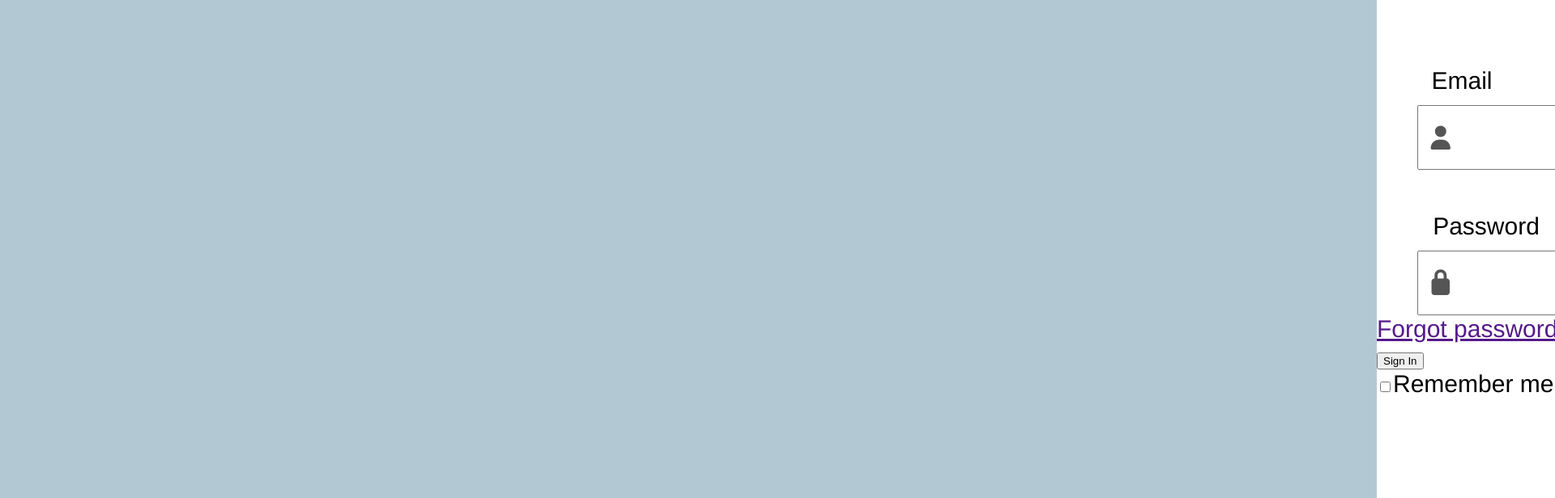
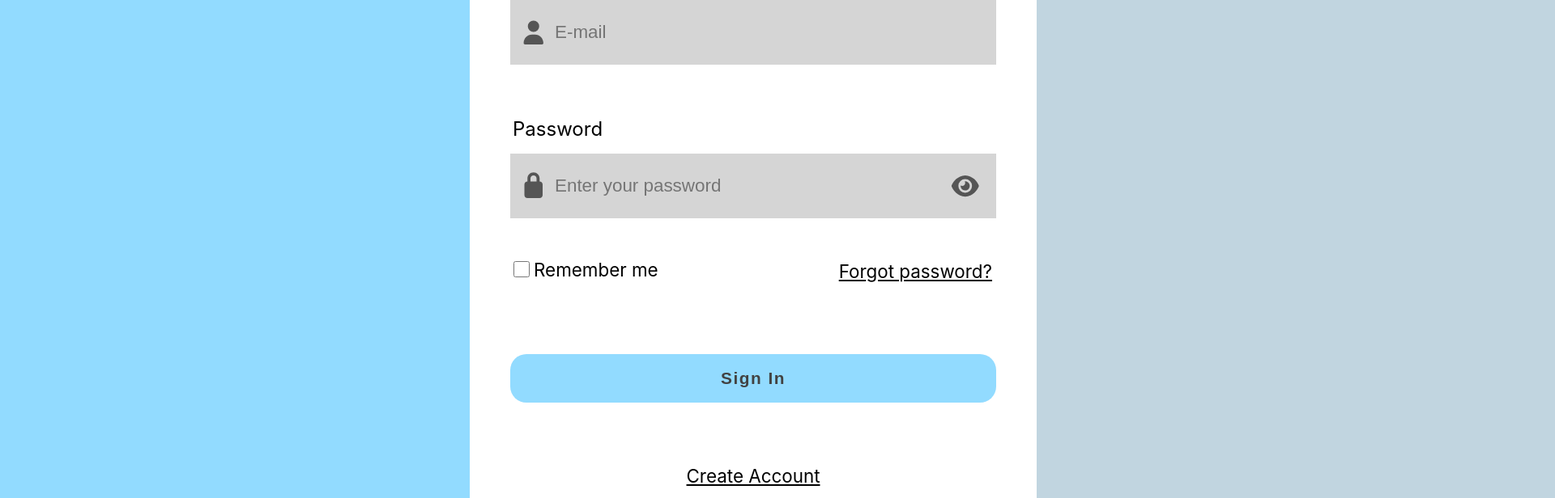
Before and after one commit to linguyn/406coopapp, a React (Vite) app in the folder frontend/: page / in a window 1280 px wide. Shown: the part 420-1036 px from the top of the page at 81% size, 1920 px wide, since content can reach past the window. Built offline with nearby package versions, Linux system fonts and the light colour scheme.

Commit message:
feat: build login page

```diff
--- a/frontend/package.json
+++ b/frontend/package.json
@@ -10,6 +10,8 @@
     "preview": "vite preview"
   },
   "dependencies": {
+    "@fontsource/inter": "^5.2.8",
+    "@fontsource/roboto": "^5.2.10",
     "@fortawesome/fontawesome-svg-core": "^7.2.0",
     "@fortawesome/free-brands-svg-icons": "^7.2.0",
     "@fortawesome/free-regular-svg-icons": "^7.2.0",
--- a/frontend/src/App.jsx
+++ b/frontend/src/App.jsx
@@ -1,5 +1,5 @@
 import { useState } from 'react'
-import Login from './Components/Login/Login';
+import Login from './components/login/Login';
 
 function App() {
 
--- a/frontend/src/Components/Login/Login.css
+++ b/frontend/src/Components/Login/Login.css
@@ -4,10 +4,10 @@
 
 
 body{
-  background-color: #B2C9D4;
+  background-color: #c1d5e0;
   margin: 0;
 
-  font-family: Helvetica, sans-serif, Arial;
+  font-family: "Inter", Helvetica, "Roboto";
   font-size: 30px;
   font-weight: normal;
 
@@ -15,30 +15,31 @@ body{
 
 
 .login-page{
-  width: 80%;
+  min-height: 100vh;
+  display: flex;
+  justify-content: center;
+  align-items: center;
+  gap: 0px;
 }
 
 
 .right-panel{
+  position: relative;;
   background-color: #FFFFFF;
-
   width: 700px;
   height: 1100px;
-
-  margin-left: 1700px;
-  margin-top: 190px;
-
-
+  margin-left: 0;
+  margin-top: 0;
 }
 
 
 
 .inputs {
   text-align: center;
-  padding-top: 300px;
+  padding-top: 360px;
   display: flex;
   flex-direction: column;
-  gap: 40px;
+  gap: 50px;
 
 }
 
@@ -52,33 +53,52 @@ body{
 /* email and password label */
 .inputs label {
   display: block;
-  padding-right: 490px;
+  padding-right: 540px;
+  font-size: 1.5rem;
 }
 
 .password-label {
-  padding-left: 60px;
+  padding-left: 53px;
+}
+
+
+
+
+/* input box (email + password) */
+.input input[type='email'],
+.input input[id='password'] {
+  background-color: rgb(213, 213, 213);
+  border: none;
+  width: 600px;
+  height: 80px;
+  font-size: 1.4rem;
+  padding-left: 55px;
+}
+
+.input input[type='email']:hover,
+.input input[type='password']:hover {
+  background-color: #eaeaea;
+}
+
+.input input[type='email']:focus,
+.input input[type='password']:focus {
+  background-color: white;
 }
 
 
 
 
 
-.input [type='email'] {
-  width: 600px;
-  height: 80px;
-  font-size: 25px;
-  padding-left: 55px;
+.input-field {
+  position: relative;
 }
 
-.input [type='password'] {
-  width: 600px;
-  height: 80px;
-  font-size: 25x;
-  padding-left: 55px;
-}
-
-.input-field {
-  position: relative;
+.icon-eye {
+  position: absolute;
+  top: 50%;
+  transform: translateY(-50%);
+  right: 70px;
+  color: #555;
 }
 
 .icon {
@@ -86,6 +106,110 @@ body{
     top: 50%;
     transform: translateY(-50%);
     left: 60px;
-
     color: #555;
 }
+
+
+
+
+.options-row {
+  margin-top: 40px;
+  display: flex;
+  justify-content: space-between;
+  align-items: center;
+}
+
+.forgot-password a {
+  font-size: 1.4rem;
+  margin-right: 55px;
+  color: black;
+}
+
+.forgot-password a:hover{
+  color: rgb(90, 90, 90);
+}
+
+
+.remember-me input[type='checkbox'] {
+    width: 20px;
+    height: 40px;
+    border-radius: 50%;
+    accent-color: #92DBFF;
+}
+
+
+.remember-me {
+  display: flex;
+  align-items: center;
+  padding-left: 50px ;
+  gap: 2px;
+
+  font-size: 1.4rem;
+}
+
+
+.options-column {
+  height: 10%;
+  display: flex;
+  flex-direction: column;
+  align-items: center;
+  display: flex;
+  justify-content: center;
+  margin-top: 110px;
+  gap:70px;
+}
+
+
+.sign-in-button button {
+  background-color: #92DBFF ;
+  width: 600px;
+  height: 60px;
+  border: none;
+  border-radius: 20px;
+
+  font-size: 1.3rem;
+  color: #424242;
+  font-weight: bold;
+  letter-spacing: 1.5px;
+}
+
+.sign-in-button button:hover {
+    background-color: #b3e4fd;
+}
+
+.create-account a {
+  font-size: 1.4rem;
+  color: black;
+}
+
+.create-account a:hover {
+     color: rgb(90, 90, 90);
+}
+
+
+
+
+.left-panel {
+  background-color: #92DBFF;
+  width: 1600px;
+  height: 1100px;
+  margin-left: 0;
+  color: #444E5E;
+  font-family: "Roboto", "Inter";
+}
+
+.left-panel h1 {
+  margin-left: 100px;
+  margin-top: 150px;
+  margin-bottom: 0px;
+  font-size: 5rem;
+  letter-spacing: -6px;
+}
+
+.left-panel p {
+  max-width: 900px;
+  text-align: left;
+  margin-left: 100px;
+  margin-top: 10px;
+
+}
--- a/frontend/src/Components/Login/Login.jsx
+++ b/frontend/src/Components/Login/Login.jsx
@@ -1,14 +1,32 @@
 import './Login.css'
 import {FontAwesomeIcon} from '@fortawesome/react-fontawesome'
-import {  } from '@fortawesome/free-regular-svg-icons';
-import { faLock, faUser } from '@fortawesome/free-solid-svg-icons';
+import { faLock, faUser, faEye, faEyeSlash } from '@fortawesome/free-solid-svg-icons';
+import { use, useState } from 'react';
 
 
 function Login() {
+    const [password, setPassword] = useState('');
+    const [visible, setVisible] = useState(false);
+
+
     return (
 
         /* The container to contain the login box */
         <div className='login-page'>
+
+
+            <div className='left-panel'>
+
+                {/* sign in header */}
+                <h1>SIGN IN</h1>
+
+                <p>Access the university Co-op portal to manage job applications,
+                   track your application status, and submit required reports.
+                </p>
+
+            </div>
+
+
 
             {/* user inputs for email + password */}
             <div className='right-panel'>
@@ -23,7 +41,7 @@ function Login() {
 
                         <div className='input-field'>
                             <FontAwesomeIcon icon={faUser} className='icon'/>
-                            <input type="email"></input>
+                            <input type="email" placeholder='E-mail'/>
                         </div>
 
                     </div>
@@ -35,43 +53,53 @@ function Login() {
 
                         <div className='input-field'>
                             <FontAwesomeIcon icon={faLock} className='icon'/>
-                            <input type='password'></input>
+                            <input
+                                type={visible ? "text" : "password"}
+                                value={password}
+                                id='password'
+                                placeholder='Enter your password'
+                                onChange={(e) => setPassword(e.target.value)}/>
+
+                            <FontAwesomeIcon icon={visible ? faEyeSlash : faEye} className='icon-eye'
+                                             onClick={() => visible ? setVisible(false) : setVisible(true)}/>
                         </div>
 
                     </div>
 
                 </div>
 
-                {/*forgot password*/}
-                <div className='forgot-password'>
-                    <a href=''>Forgot password?</a>
+                <div className="options-row">
+
+                    <div className="remember-me">
+                        <input type="checkbox" id="remember"/>
+                        <label htmlFor="remember">Remember me</label>
+                    </div>
+
+                    <div className="forgot-password">
+                        <a href="">Forgot password?</a>
+                    </div>
+
                 </div>
 
-                {/* sign in button */}
-                <div className='sign-in'>
-                    <button className='submit'>Sign In</button>
+
+                {/* sign in button + create account option */}
+                <div className='options-column'>
+                    {/* sign in button */}
+                    <div className='sign-in-button'>
+                        <button>Sign In</button>
+                    </div>
+
+
+                    <div className='create-account'>
+                        <a href=''>Create Account</a>
+                    </div>
                 </div>
 
-                {/* remember me */}
-                <div className='remember-me'>
-                    <input type='checkbox'></input>
-                    <label>Remember me</label>
-                </div>
+
 
 
             </div>
 
-
-            <div className='left-panel'>
-
-                {/* sign in header */}
-                <div className='header'>
-                    <h1>SIGN IN</h1>
-                </div>
-
-
-
-            </div>
         </div>
     );
 }
```
Also changed, not shown: 1 other file (tests, documents, lock files or other folders).
